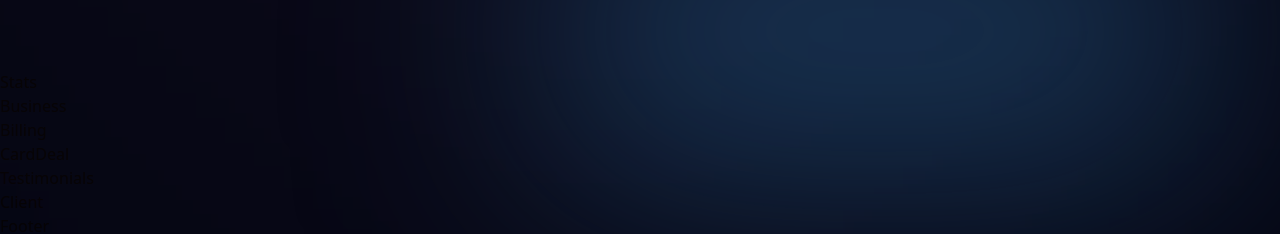
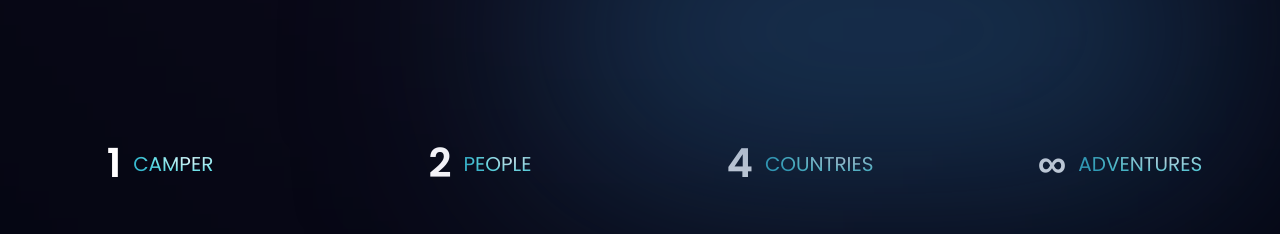
Before and after one commit to designByMilencja/Van-Life-Website, a React app in the folder van-life/: page / in a window 1280 px wide. Shown: the part 570-804 px from the top of the page. Built offline with nearby package versions, Linux system fonts and the light colour scheme; the HTML template or start-up script is replaced by a standard one.

Commit message:
feat(Stats): added stats component

```diff
--- a/van-life/src/components/Stats.jsx
+++ b/van-life/src/components/Stats.jsx
@@ -1,7 +1,13 @@
 import React from "react";
-const Stats = () => {
-    return (
-        <div>Stats </div>
-    )
-}
+import styles from "../style.js";
+import {stats} from "../constants/index.js";
+
+const Stats = () => (
+    <section className={`${styles.flexCenter} flex-row flex-wrap sm:mb-20 mb-6 mt-[55px]`}>
+        {stats.map((stat) => (<div key={stat.id} className={`flex-1 flex justify-center items-center flex-row m-3`}>
+                <h4 className="font-poppins font-semibold xs:text-[40px] text-[30px] xs:leading-[53px] leading-[43px] text-white">{stat.value}</h4>
+                <p className="font-poppins font-normal xs:text-[20px] text-[15px] xs:leading-[26px] leading-[21px] text-gradient uppercase ml-3">{stat.title}</p>
+            </div>)
+        )} </section>
+)
 export default Stats
```
